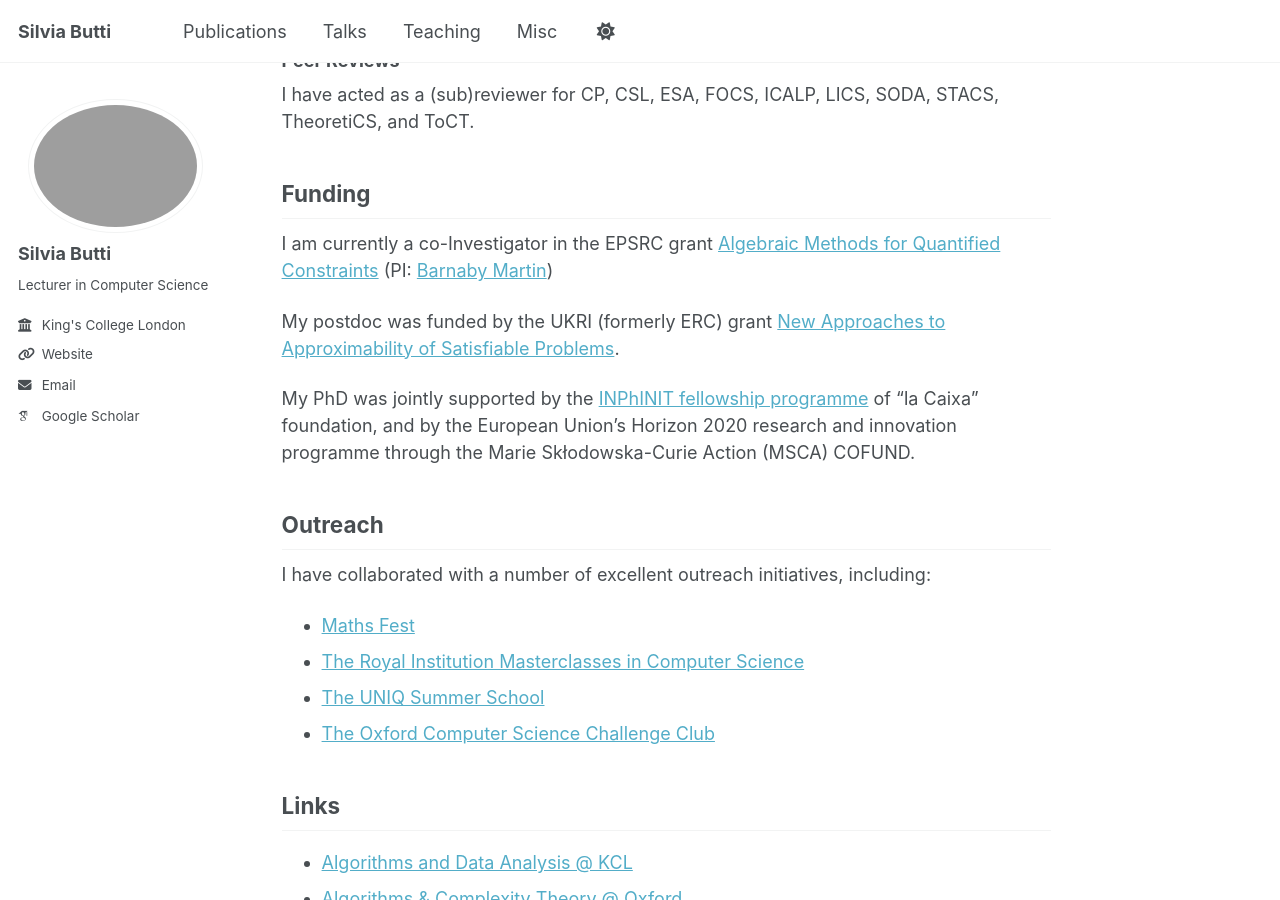
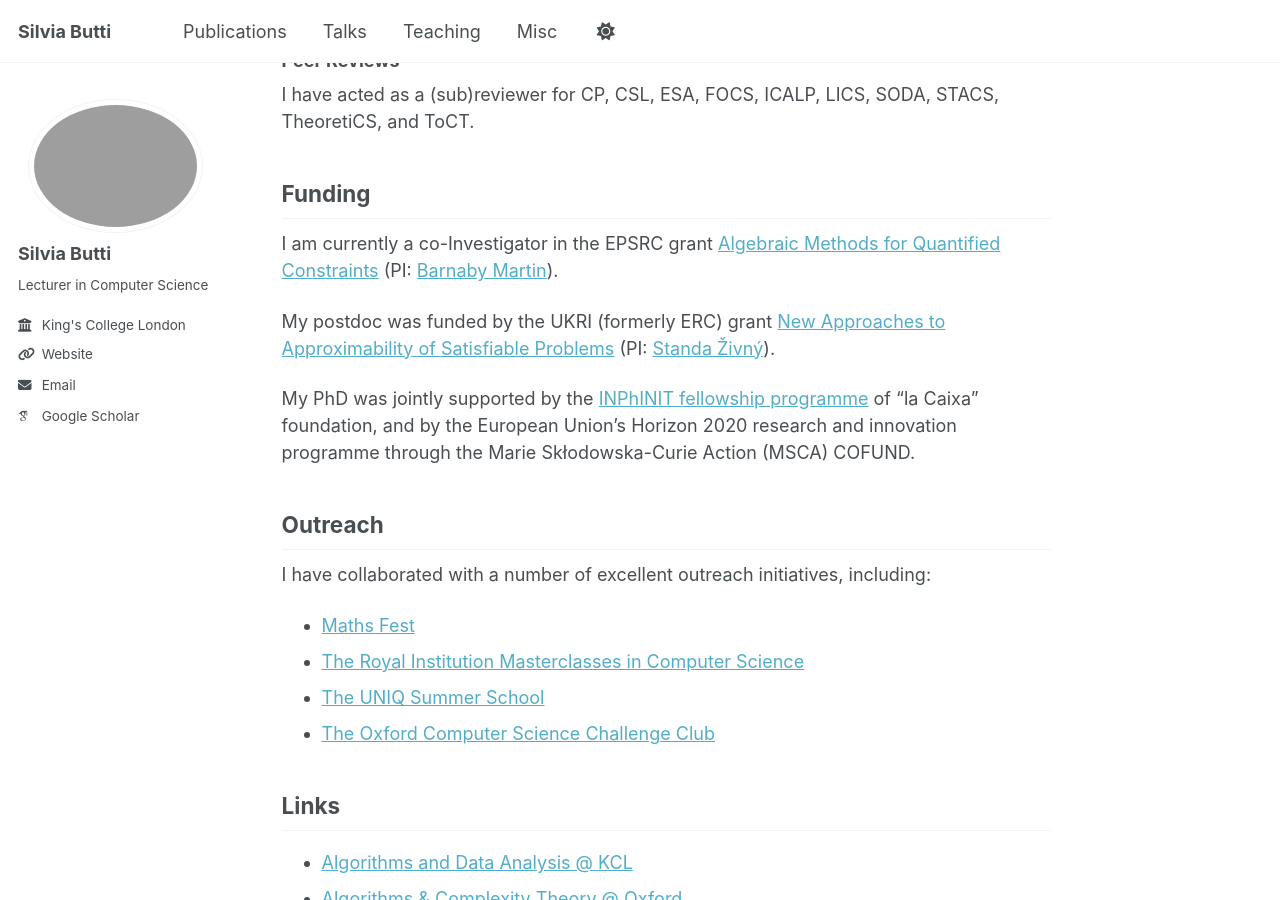
Before and after one commit to silviabutti/silviabutti.github.io, a Jekyll site: the page built from _pages/misc.md, in a window 1280 px wide and 900 px high, scrolled down 305 px. Built offline with Jekyll 4.4.1, drawn with Linux system fonts in a browser that asks for light colours; some web fonts are replaced; a script bundle is joined from its source files by our own code; library files that are not in the unit come from our copies.

Commit message:
Update misc.md

```diff
--- a/_pages/misc.md
+++ b/_pages/misc.md
@@ -20,9 +20,9 @@ I have acted as a (sub)reviewer for CP, CSL, ESA, FOCS, ICALP, LICS, SODA, STACS
 
 ## Funding
 
-I am currently a co-Investigator in the EPSRC grant [Algebraic Methods for Quantified Constraints](https://gtr.ukri.org/projects?ref=EP%2FX03190X%2F1#/tabOverview) (PI: [Barnaby Martin](https://www.durham.ac.uk/staff/barnaby-d-martin/))
+I am currently a co-Investigator in the EPSRC grant [Algebraic Methods for Quantified Constraints](https://gtr.ukri.org/projects?ref=EP%2FX03190X%2F1#/tabOverview) (PI: [Barnaby Martin](https://www.durham.ac.uk/staff/barnaby-d-martin/)).
 
-My postdoc was funded by the UKRI (formerly ERC) grant [New Approaches to Approximability of Satisfiable Problems](https://www.cs.ox.ac.uk/standa.zivny/naasp.html).
+My postdoc was funded by the UKRI (formerly ERC) grant [New Approaches to Approximability of Satisfiable Problems](https://www.cs.ox.ac.uk/standa.zivny/naasp.html) (PI: [Standa Živný](https://www.cs.ox.ac.uk/standa.zivny/)).
 
 My PhD was jointly supported by the [INPhINIT fellowship programme](https://lacaixafoundation.org/en/doctoral-inphinit-fellowships) of “la Caixa” foundation, and by the European Union's Horizon 2020 research and innovation programme through the Marie Skłodowska-Curie Action (MSCA) COFUND.
 
```
